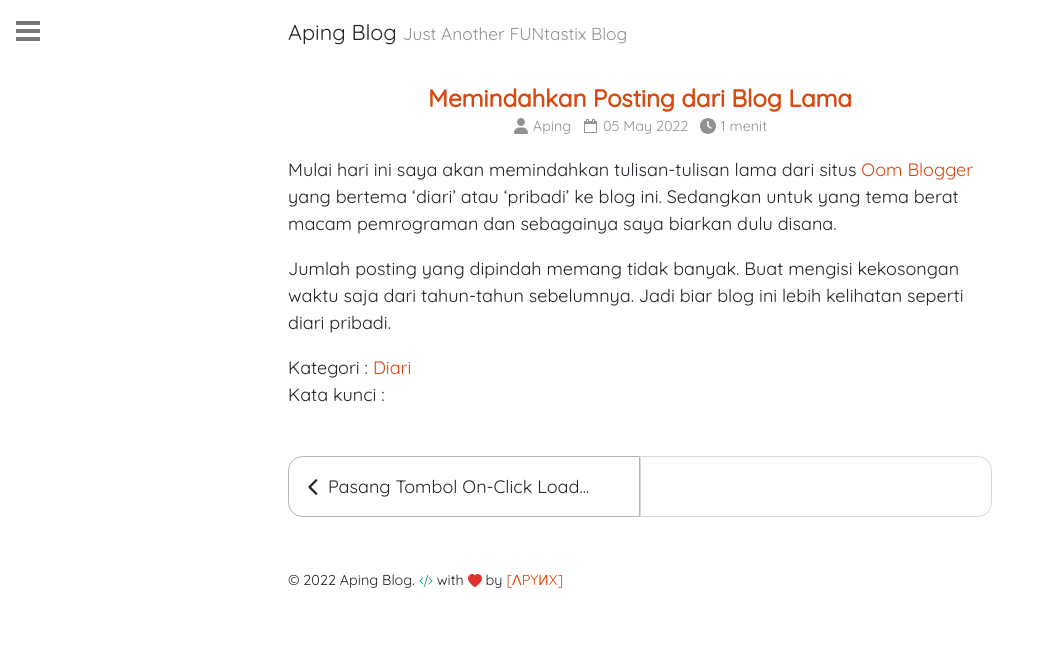
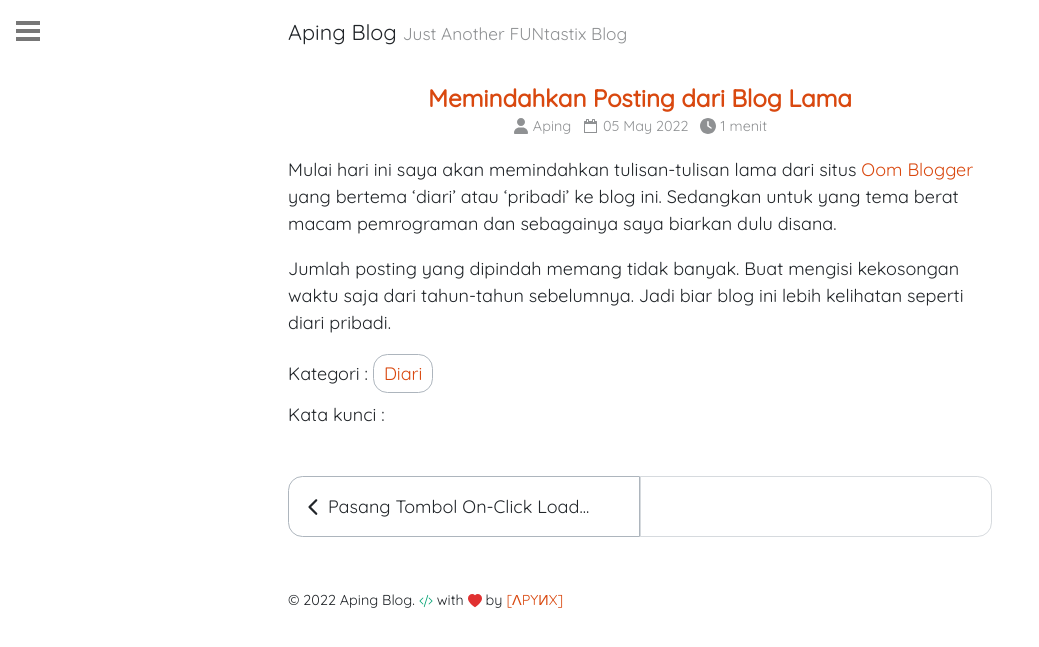
Before and after one commit to apynx/apynx.github.io, a Jekyll site: the page built from _posts/2022-05-05-pindah-posting-dari-blog-lama.md, in a window 1280 px wide. Shown: the top 647 px of the page, without its empty margins (0-1039 px from the left). Built offline with Jekyll 4.4.1, drawn with Linux system fonts in a browser that asks for light colours.

Commit message:
update class

```diff
--- a/_layouts/post.html
+++ b/_layouts/post.html
@@ -36,7 +36,7 @@ layout: default
     {% endif %}
     Kategori :
     {% for category in categories %}
-    <a href="{{site.baseurl}}/kategori/#{{category|slugize}}">{{category}}</a>
+    <a class="page-taxonomy-item" href="{{site.baseurl}}/kategori/#{{category|slugize}}">{{category}}</a>
     {% unless forloop.last %},&nbsp;{% endunless %}
     {% endfor %}
   </div>
```
